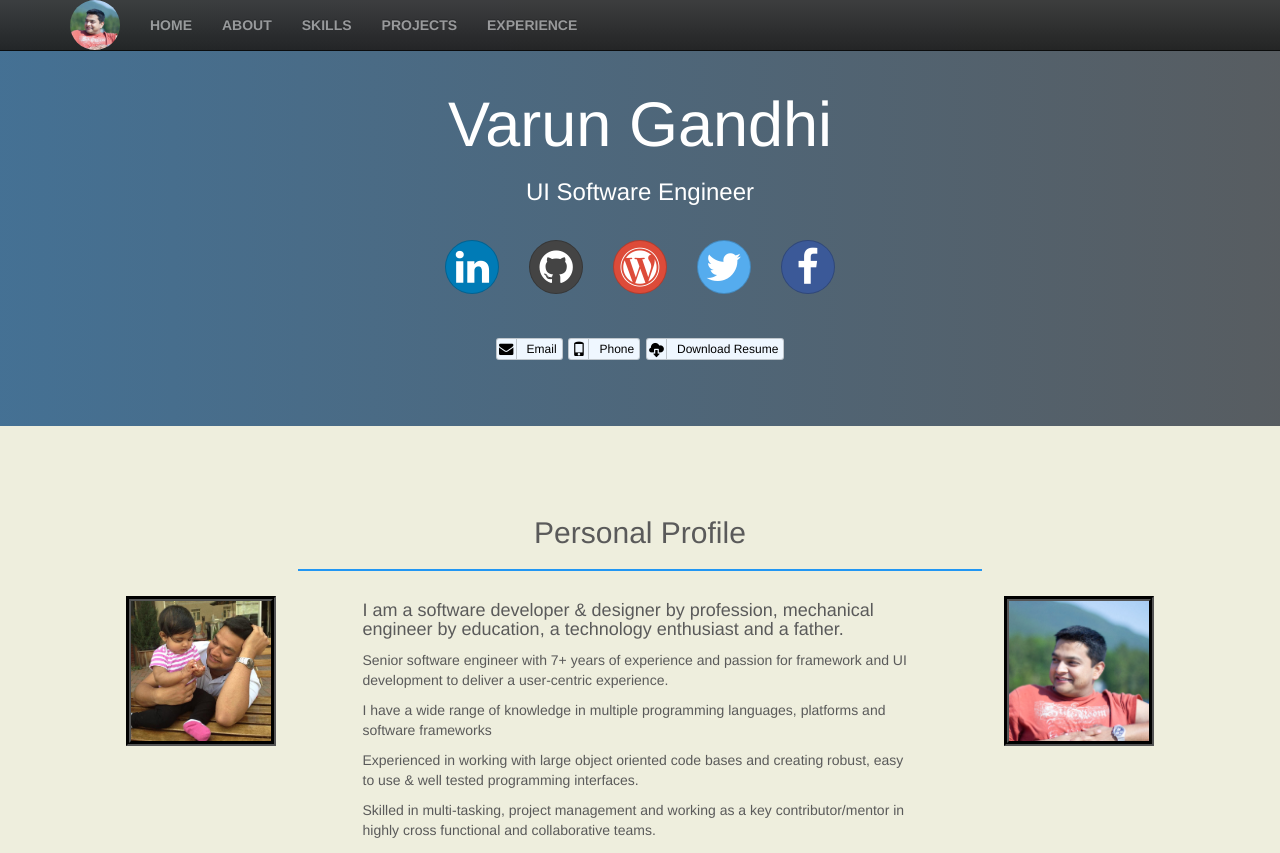
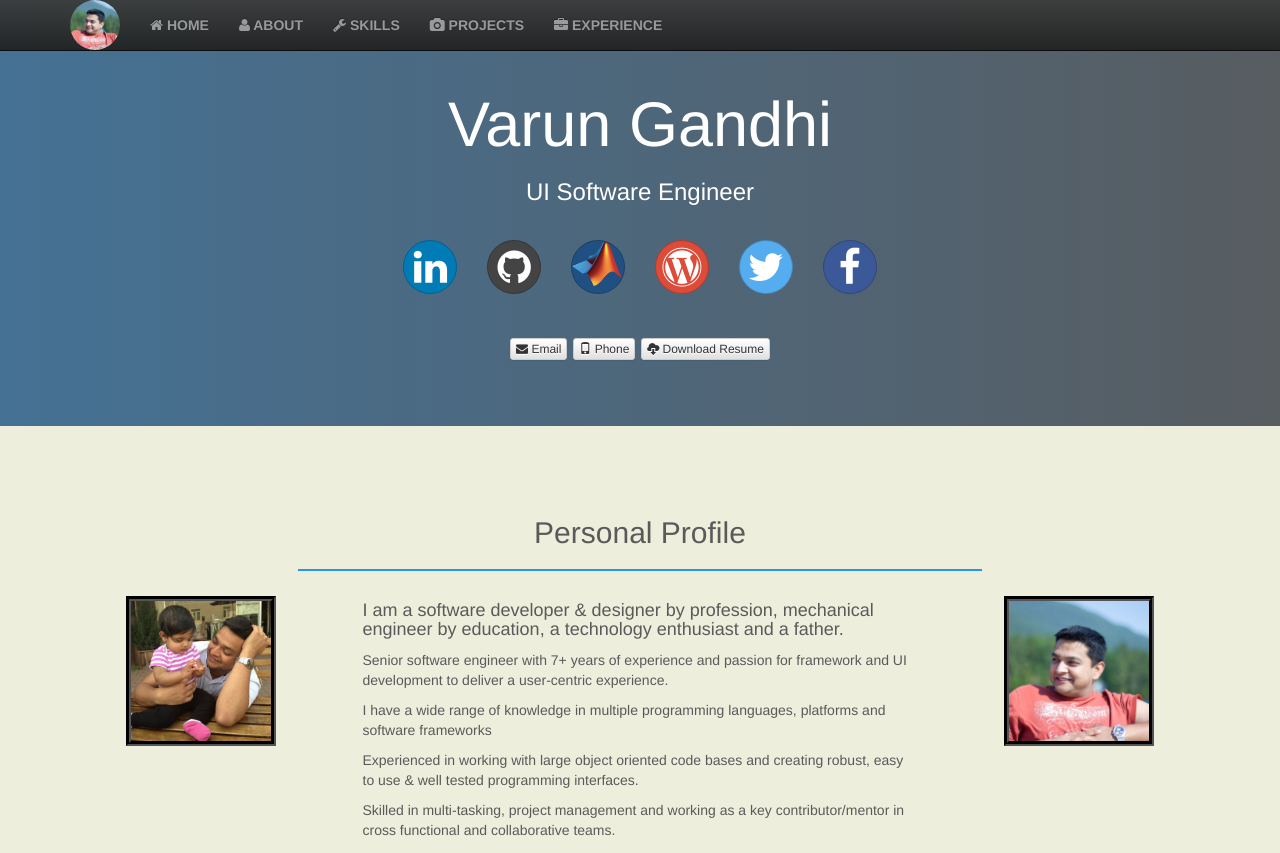
Before and after one commit to varunrgandhi/varunrgandhi.github.io, a website: page index.html in a window 1280 px wide. Shown: the top 853 px of the page. Drawn offline with Linux system fonts and the light colour scheme.

Commit message:
mlcentral link

```diff
--- a/index.html
+++ b/index.html
@@ -51,11 +51,11 @@
             </div>
             <div id="navbar" class="navbar-collapse collapse">
                 <ul class="nav navbar-nav">
-                    <li><a id="home">HOME</a></li>
-                    <li><a id="about">ABOUT</a></li>
-                    <li><a id="skills">SKILLS</a></li>
-                    <li><a id="projects">PROJECTS</a></li>
-                    <li><a id="experience">EXPERIENCE</a></li>
+                    <li><a id="home"><i class="fa fa-home"></i> HOME</a></li>
+                    <li><a id="about"><i class="fa fa-user"></i> ABOUT</a></li>
+                    <li><a id="skills"><i class="fa fa-wrench"></i> SKILLS</a></li>
+                    <li><a id="projects"><i class="fa fa-camera"></i> PROJECTS</a></li>
+                    <li><a id="experience"><i class="fa fa-briefcase"></i> EXPERIENCE</a></li>
                 </ul>
             </div>
         </div>
@@ -73,6 +73,9 @@
                 <a title="View My GitHub Profile" class="btn btn-social-icon btn-lg btn-github" href="https://github.com/varunrgandhi" target="_blank">
                     <i class="fa fa-github"></i>
                 </a>
+                <a title="View My MATLAB Central Profile" class="btn btn-social-icon btn-lg btn-bitbucket" href="http://www.mathworks.com/matlabcentral/profile/authors/1297420-varun-gandhi" target="_blank">
+                    <img src="./src/images/mathworks_logo.png">
+                </a>
                 <a title="Visit my blog" class="btn btn-social-icon btn-lg btn-google" href="https://varunrgandhi.wordpress.com/" target="_blank">
                     <i class="fa fa-wordpress"></i>
                 </a>
@@ -84,14 +87,14 @@
                 </a>
             </p>
             <p>
-                <a class="btn btn-social btn-xs btn-reddit" title="varunrgandhi@gmail.com" href="mailto:varunrgandhi@gmail.com?Subject=Hello%20Varun">
-                    <i class="fa fa-envelope"></i>Email
+                <a class="btn btn-xs btn-default" title="varunrgandhi@gmail.com" href="mailto:varunrgandhi@gmail.com?Subject=Hello%20Varun">
+                    <i class="fa fa-envelope"></i> Email
                 </a>
-                <a class="btn btn-social btn-xs btn-reddit" title="508-649-8994" href="tel:+15086498994">
-                    <i class="glyphicon glyphicon-phone"></i>Phone
+                <a class="btn btn-xs btn-default" title="508-649-8994" href="tel:+15086498994">
+                    <i class="glyphicon glyphicon-phone"></i> Phone
                 </a>
-                <a class="btn btn-social btn-xs btn-reddit" title="Resume" href="https://www.dropbox.com/s/3ip9qy461abqwy7/Resume-Mar2016-Varun.pdf?dl=0">
-                    <i class="glyphicon glyphicon-cloud-download"></i>Download Resume
+                <a class="btn btn-xs btn-default" title="Resume" href="https://www.dropbox.com/s/3ip9qy461abqwy7/Resume-Mar2016-Varun.pdf?dl=0">
+                    <i class="glyphicon glyphicon-cloud-download"></i> Download Resume
                 </a>
             </p>
         </div>
@@ -117,7 +120,7 @@
                         <p>Senior software engineer with 7+ years of experience and passion for framework and UI development to deliver a user-centric experience.</p>
                         <p>I have a wide range of knowledge in multiple programming languages, platforms and software frameworks</p>
                         <p>Experienced in working with large object oriented code bases and creating robust, easy to use &amp well tested programming interfaces.</p>
-                        <p>Skilled in multi-tasking, project management and working as a key contributor/mentor in highly cross functional and collaborative teams.</p>
+                        <p>Skilled in multi-tasking, project management and working as a key contributor/mentor in cross functional and collaborative teams.</p>
                     </div>
                     <div class="col-md-3 pic">
                         <div>
@@ -515,12 +518,12 @@
         <!-- FOOTER -->
         <footer>
             <p class="pull-right"> &middot;
-                <a class="btn btn-xs btn-success" title="Back to Top" onclick="$('html, body').animate({ scrollTop: 0 }, 500);">
+                <a class="btn btn-xs btn-primary" title="Back to Top" onclick="$('html, body').animate({ scrollTop: 0 }, 500);">
                     <i class="glyphicon glyphicon-circle-arrow-up"></i>&nbspBack To Top
                 </a> &middot;
             </p>
             <p> &middot;
-                <a class="btn btn-xs btn-success" title="About this page" href="https://github.com/varunrgandhi/varunrgandhi.github.io">
+                <a class="btn btn-xs btn-primary" title="About this page" href="https://github.com/varunrgandhi/varunrgandhi.github.io">
                     <i class="fa fa-github"></i>&nbspAbout this page
                 </a> &middot;
             </p>
--- a/src/css/main.css
+++ b/src/css/main.css
@@ -92,7 +92,8 @@ footer {
 }
 
 .social .btn.btn-social-icon {
-    margin: 10px 0px;
+    margin: 20px 10px;
+    zoom: 1.2;
     border-radius: 50%;
     transition: transform .7s;
 }
@@ -101,13 +102,6 @@ footer {
     -ms-transform: rotate(360deg);
     -webkit-transform: rotate(360deg);
     transform: rotate(360deg);
-}
-
-@media screen and (min-width: 768px) {
-    .social .btn.btn-social-icon {
-        margin: 20px 10px;
-        zoom: 1.2;
-    }
 }
 
 
```
